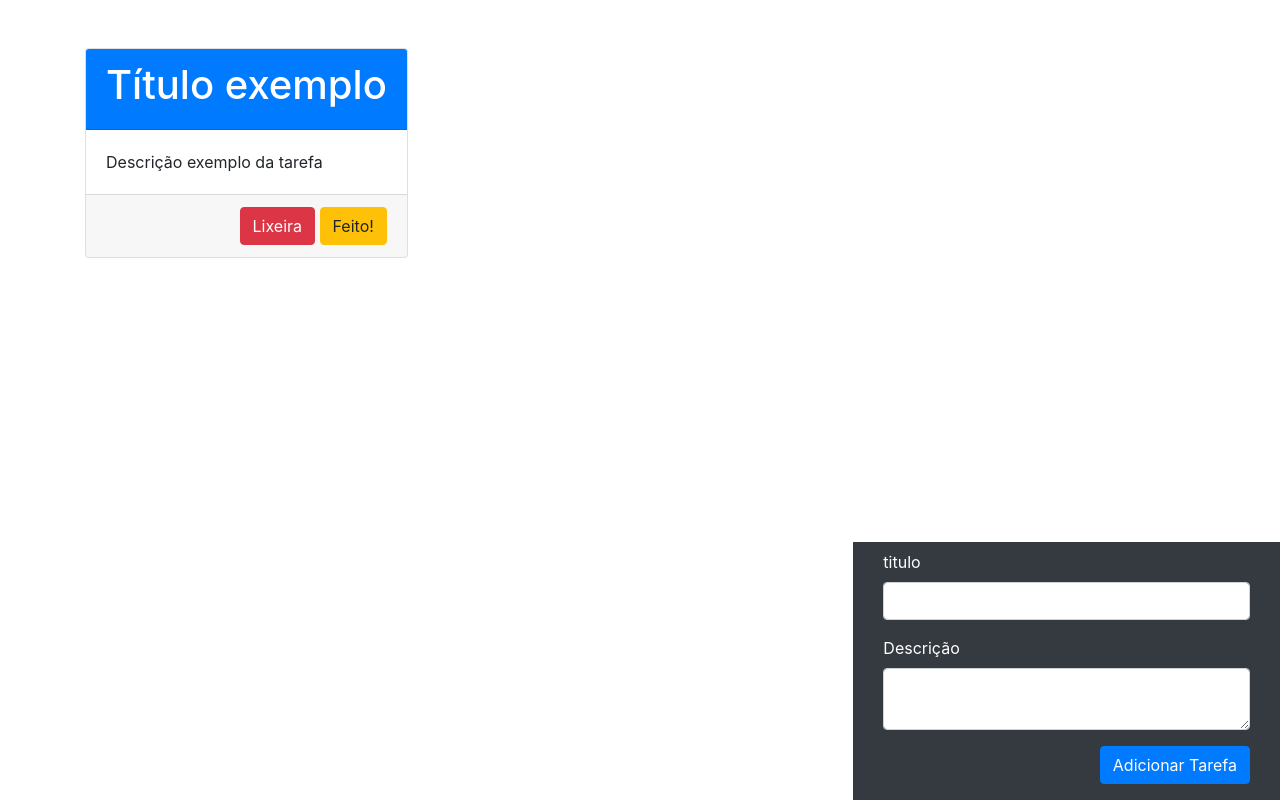
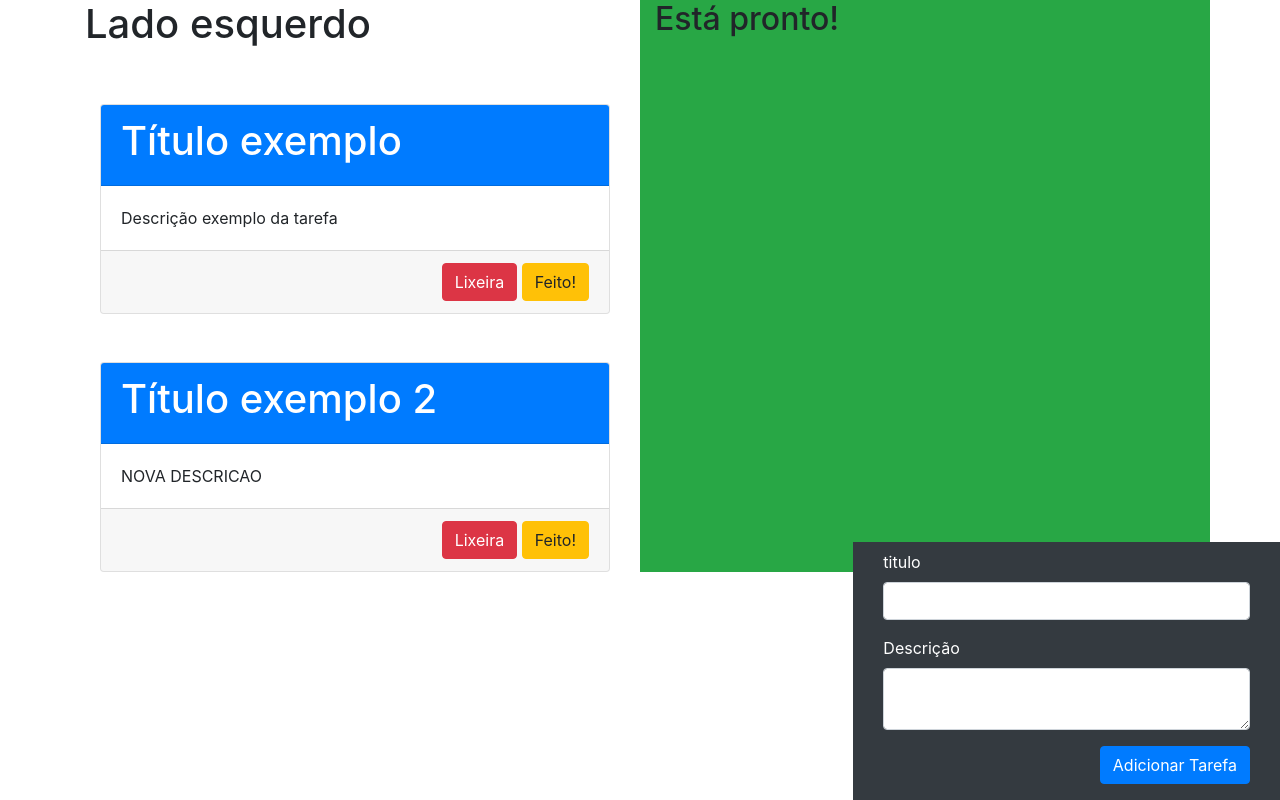
Before and after one commit to vituhugo/todo-vanilla, a plain HTML site: page index.html in a window 1280 px wide. Drawn offline with nearby package versions, Linux system fonts and the light colour scheme.

Commit message:
atualizacao lado direito]

```diff
--- a/index.html
+++ b/index.html
@@ -10,7 +10,9 @@
     <body>
         <div class="container">
             <div class="row" id="card-container">
-                <div class="col-auto pt-5">
+                <div class="col-sm-6">
+                    <h1>Lado esquerdo</h1>
+                    <div class="col-auto pt-5" id="card">
                         <div class="card">
                             <div class="card-header bg-primary text-white">
                                 <h1>Título exemplo</h1>
@@ -22,9 +24,29 @@
                             </div>
                             <div class="card-footer text-right">
                                 <button class="btn btn-danger">Lixeira</button>
-                            <button class="btn btn-warning">Feito!</button>
+                                <button class="btn btn-warning btn-feito">Feito!</button>
                             </div>
                         </div>
+                    </div>
+                    <div class="col-auto pt-5" id="card">
+                        <div class="card">
+                            <div class="card-header bg-primary text-white">
+                                <h1>Título exemplo 2</h1>
+                            </div>
+                            <div class="card-body">
+                                <div class="card-text">
+                                    NOVA DESCRICAO
+                                </div>
+                            </div>
+                            <div class="card-footer text-right">
+                                <button class="btn btn-danger">Lixeira</button>
+                                <button class="btn btn-warning btn-feito">Feito!</button>
+                            </div>
+                        </div>
+                    </div>
+                </div>
+                <div class="col-sm-6 bg-success" id="direito">
+                    <h2>Está pronto!</h2>
                 </div>
             </div>
         </div>
@@ -70,9 +92,6 @@
         <script src="https://cdnjs.cloudflare.com/ajax/libs/popper.js/1.12.9/umd/popper.min.js"
             integrity="sha384-ApNbgh9B+Y1QKtv3Rn7W3mgPxhU9K/ScQsAP7hUibX39j7fakFPskvXusvfa0b4Q"
             crossorigin="anonymous"></script>
-        <script src="https://maxcdn.bootstrapcdn.com/bootstrap/4.0.0/js/bootstrap.min.js"
-            integrity="sha384-JZR6Spejh4U02d8jOt6vLEHfe/JQGiRRSQQxSfFWpi1MquVdAyjUar5+76PVCmYl"
-            crossorigin="anonymous"></script>
         <script src="js/main.js"></script>
     </body>
 </html>
--- a/js/main.js
+++ b/js/main.js
@@ -0,0 +1,7 @@
+let $elemento_card = $('#card');
+let $elemento_direito = $('#direito');
+let $elemento_btn_feito = $('.btn-feito');
+
+$elemento_btn_feito.click(function () {
+    $elemento_direito.append($elemento_card);
+});
```
Lines whose indentation alone changed are shown as unchanged.
